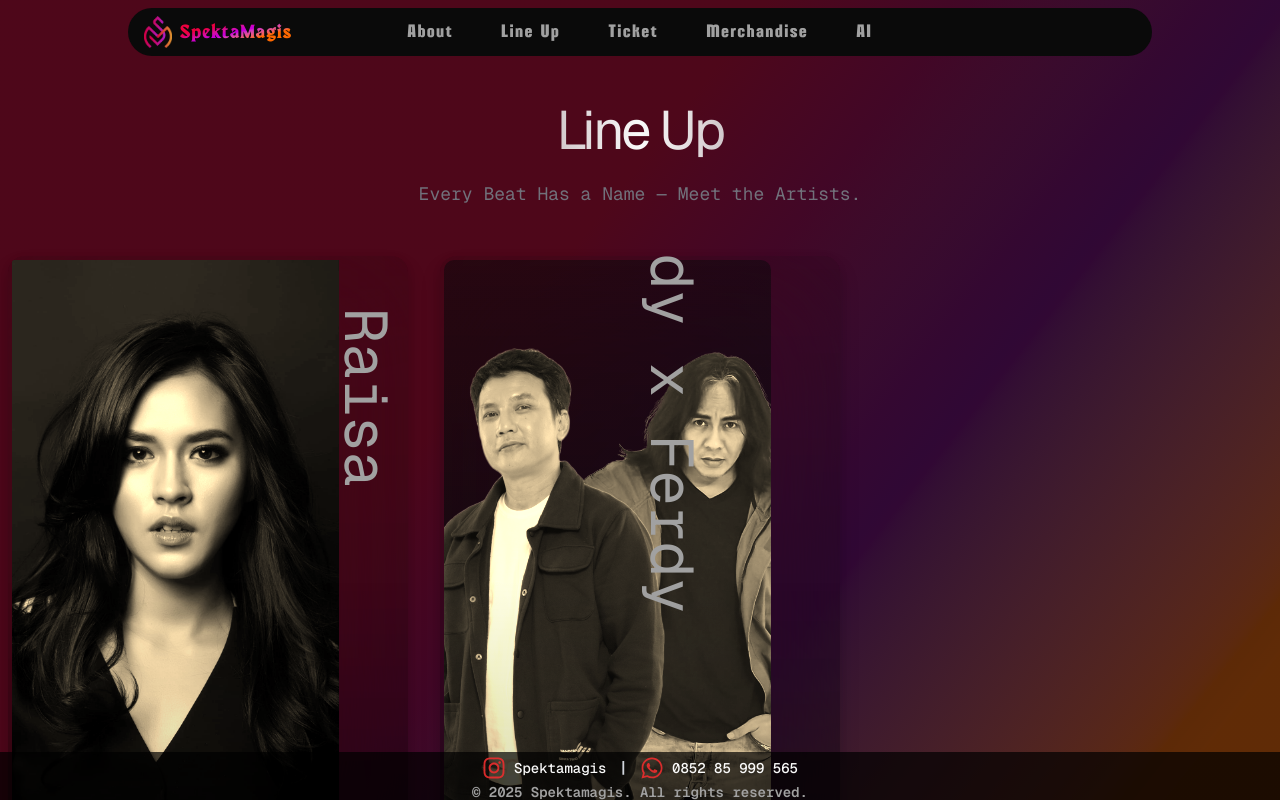
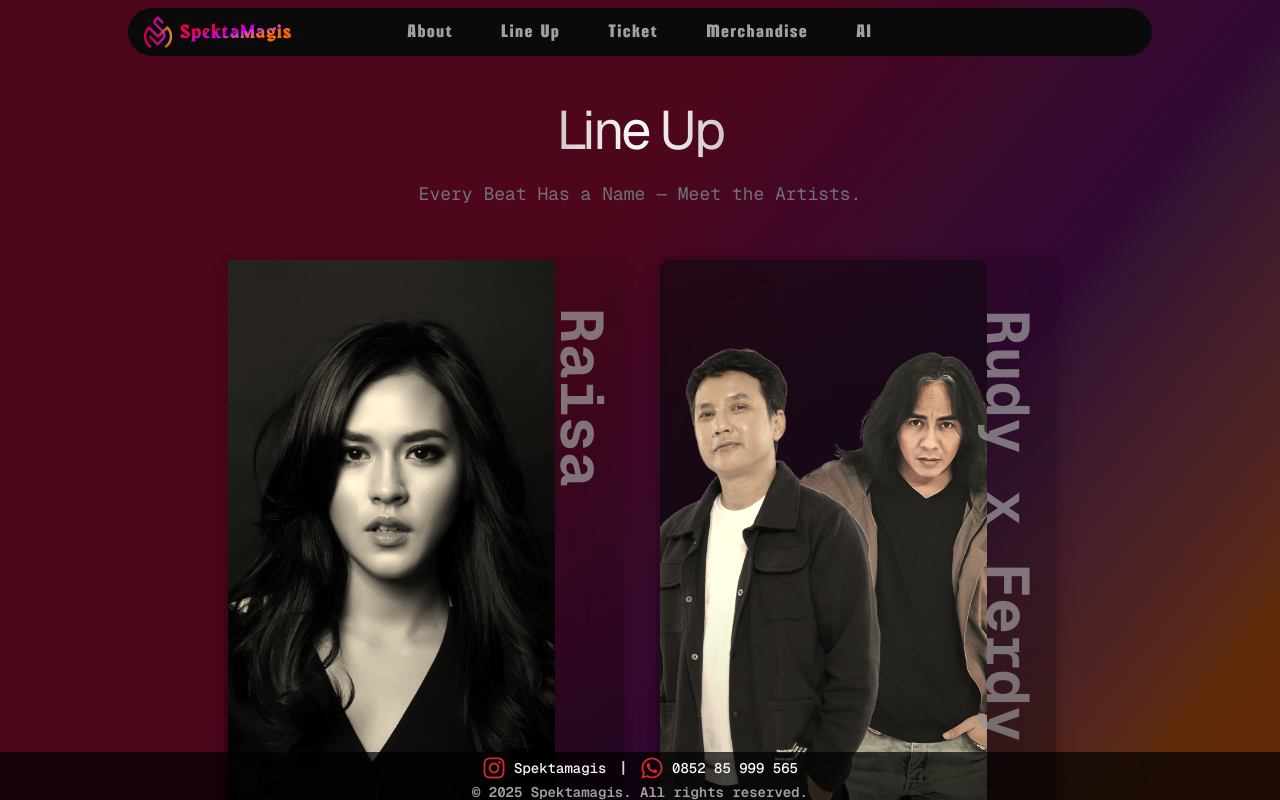
Before and after one commit to alfieqashwa/spekta-magis, a Next.js app: page /line-up in a window 1280 px wide. Shown: the top 800 px of the page. Built offline with nearby package versions, Linux system fonts and the light colour scheme.

Commit message:
fix: reconfig after removed img beddu

```diff
--- a/app/line-up/page.tsx
+++ b/app/line-up/page.tsx
@@ -8,15 +8,15 @@ export default function LineupPage() {
       titleMobile: "Raisa",
       imageUrl: "/raisa-bw.jpg",
       alt: "Raisa",
-      variant: "purple",
+      variant: "rose",
       showGridLines: true,
     },
     {
       title: "Rudy x Ferdy",
       titleMobile: "Rudy x Ferdy",
       imageUrl: "/rudy-ferdy.png",
-      alt: "Rudy Ferdy",
-      variant: "emerald",
+      alt: "Rudy x Ferdy",
+      variant: "rose",
       showGridLines: true,
     },
     {
--- a/components/lineup.tsx
+++ b/components/lineup.tsx
@@ -51,7 +51,9 @@ export function LineUp(props: LineUpProps) {
             className={cn(
               card.title === "Project Pop"
                 ? "sm:col-span-4 md:col-start-2 md:col-end-6"
-                : "sm:col-span-4 md:col-span-2",
+                : card.title === "Raisa"
+                  ? "sm:col-span-4 md:col-start-2 md:col-end-4"
+                  : "sm:col-span-4 md:col-span-2",
             )}
           >
             <CardHoverEffect
--- a/components/ui/pulse-card.tsx
+++ b/components/ui/pulse-card.tsx
@@ -155,7 +155,7 @@ export function CardHoverEffect({
       >
         <h3
           className={cn(
-            "relative z-20 -rotate-1 bg-gradient-to-r from-amber-500 to-rose-600 bg-clip-text pt-6 text-2xl tracking-widest whitespace-nowrap text-transparent md:hidden",
+            "relative z-20 -rotate-1 bg-gradient-to-r from-amber-500 from-25% to-rose-600 to-75% bg-clip-text pt-6 text-2xl tracking-widest whitespace-nowrap text-transparent md:hidden",
             magurie.className,
           )}
         >
@@ -167,14 +167,14 @@ export function CardHoverEffect({
           fill
           priority
           sizes="100vw"
-          className="object-cover sepia-100"
+          className="object-cover sepia-50"
         />
       </div>
 
       <h1
         className={cn(
-          "text-muted-foreground absolute rotate-90 whitespace-nowrap lg:text-6xl",
-          title === "Rudy & Ferdy"
+          "text-muted-foreground/70 absolute rotate-90 font-bold whitespace-nowrap lg:text-6xl",
+          title === "Rudy x Ferdy"
             ? "top-60 -right-[10.5rem]"
             : title === "Project Pop"
               ? "top-60 -right-[9.5rem]"
```
